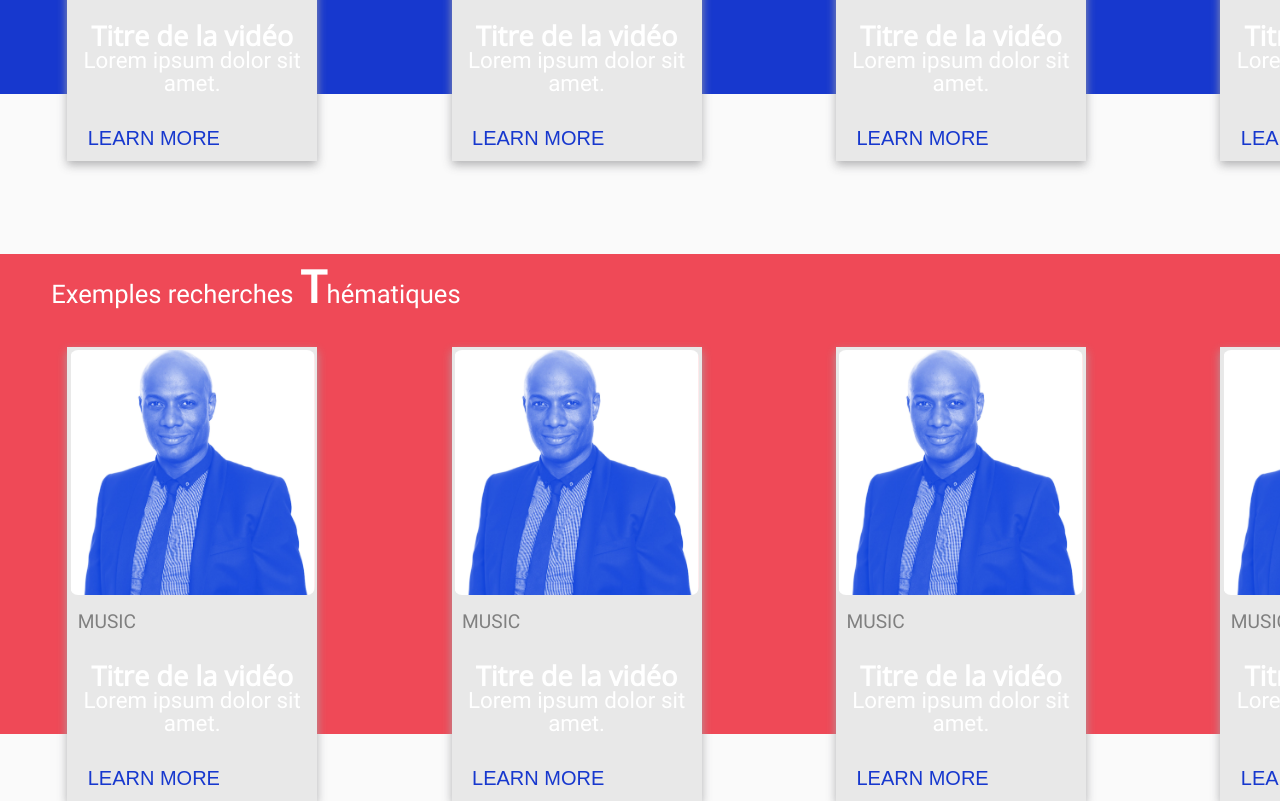
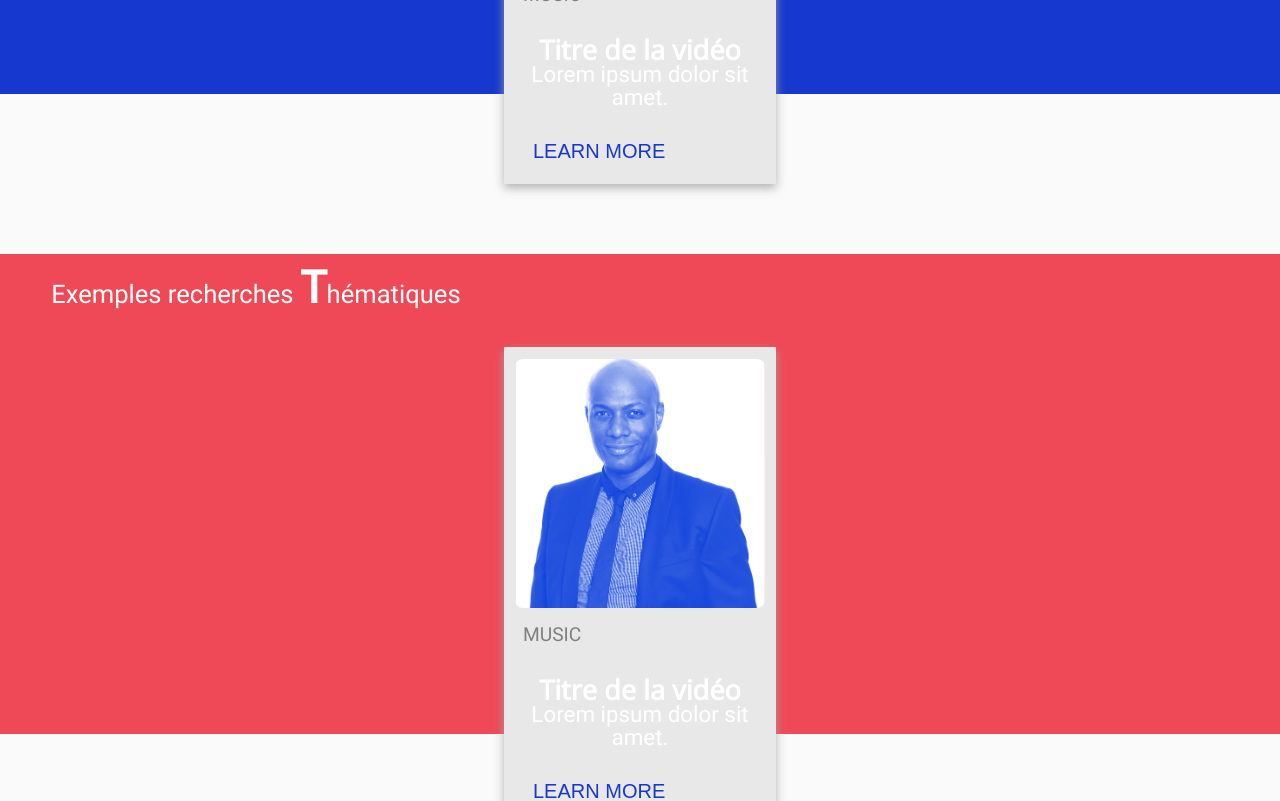
Before and after one commit to SylvainLx/Projet_3_MasterWild, a React (Vite) app in the folder frontend/: page / in a window 1280 px wide. Shown: the part 1640-2441 px from the top of the page. Built offline with nearby package versions, Linux system fonts and the light colour scheme.

Commit message:
solved the problems identified by Loris + package-lock.json

```diff
--- a/frontend/src/components/CarouselHome.jsx
+++ b/frontend/src/components/CarouselHome.jsx
@@ -5,7 +5,7 @@ import Xavier from "../assets/xavierniel.png";
 import Hugo from "../assets/hugoclement.png";
 
 export default function CarouselHome() {
-  const state1 = {
+  const carouselOptions = {
     goToSlide: 0,
     offsetRadius: 2,
     showNavigation: true,
@@ -13,7 +13,7 @@ export default function CarouselHome() {
 
   const [showArrows, setShowArrows] = useState(false);
 
-  const [state, setState] = useState(state1);
+  const [state, setState] = useState(carouselOptions);
 
   const slides = [
     {
--- a/frontend/src/components/CarouselSearch.jsx
+++ b/frontend/src/components/CarouselSearch.jsx
@@ -9,21 +9,6 @@ export default function CarouselSearch() {
           <li className="carousel-item">
             <CardMasterclass />
           </li>
-          <li className="carousel-item">
-            <CardMasterclass />
-          </li>
-          <li className="carousel-item">
-            <CardMasterclass />
-          </li>
-          <li className="carousel-item">
-            <CardMasterclass />
-          </li>
-          <li className="carousel-item">
-            <CardMasterclass />
-          </li>
-          <li className="carousel-item">
-            <CardMasterclass />
-          </li>
         </ul>
       </section>
     </div>
```
Also changed, not shown: frontend/src/components/ExempleSearch.jsx (deleted, +0 -7 lines), 1 other file (tests, documents, lock files or other folders).
